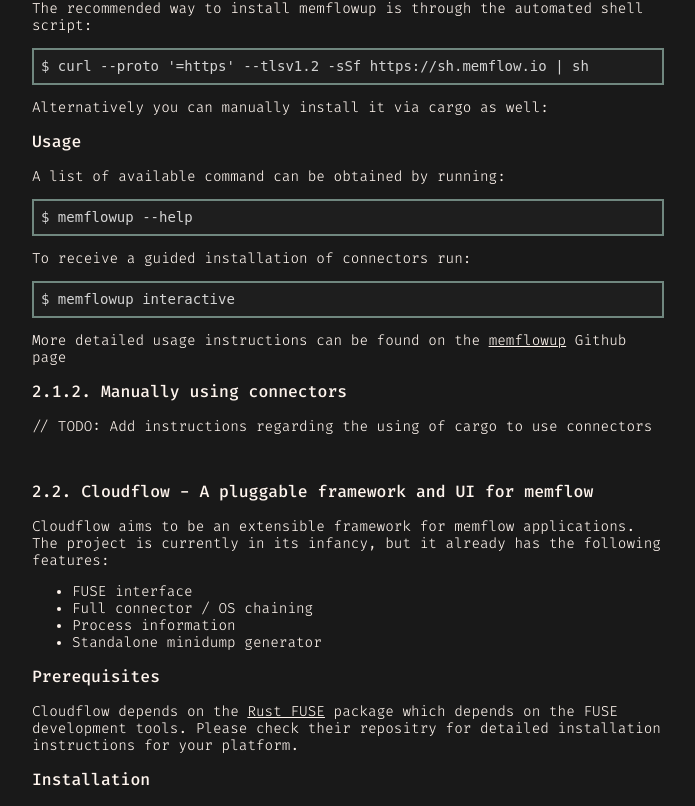
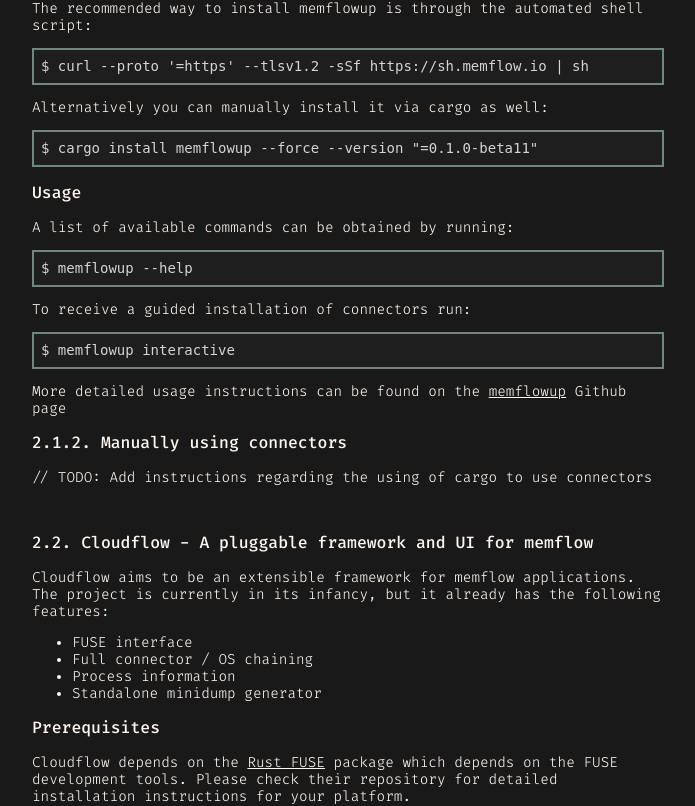
Before and after one commit to memflow/memflow.github.io, an Angular app: page /#/quick_start in a window 1280 px wide. Shown: the part 877-1683 px from the top of the page, without its empty margins (292-987 px from the left). Built offline with nearby package versions, Linux system fonts and the light colour scheme.

Commit message:
Update mistakes

```diff
--- a/src/app/quick-start/quick-start.component.html
+++ b/src/app/quick-start/quick-start.component.html
@@ -53,9 +53,15 @@
 
 <p>Alternatively you can manually install it via cargo as well:</p>
 
+<div class="code">
+	<div class="code-inner">
+		<span>$ cargo install memflowup --force --version "=0.1.0-beta11"</span>
+	</div>
+</div>
+
 <h3>Usage</h3>
 
-<p>A list of available command can be obtained by running:</p>
+<p>A list of available commands can be obtained by running:</p>
 
 <div class="code">
 	<div class="code-inner">
@@ -97,7 +103,7 @@
 
 <p>
 	Cloudflow depends on the <a href="https://github.com/zargony/fuse-rs">Rust FUSE</a> package which depends on the FUSE development tools.
-    Please check their repositry for detailed installation instructions for your platform.
+    Please check their repository for detailed installation instructions for your platform.
 </p>
 
 <h3>Installation</h3>
```
